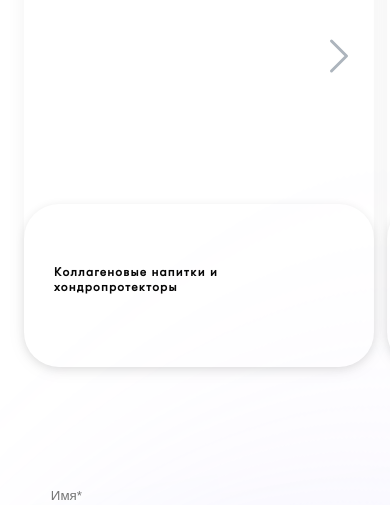
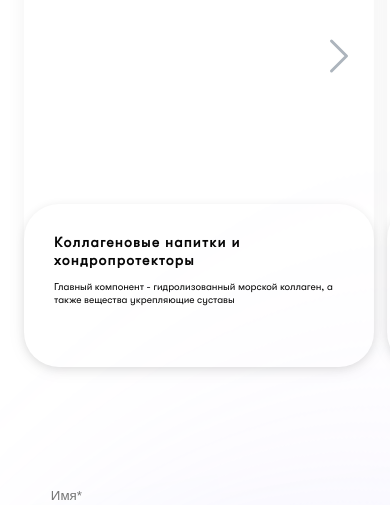
Before and after one commit to seevdev/archie-drinks, a PHP site: page / in a window 390 px wide. Shown: the part 3125-3630 px from the top of the page. Run offline with PHP 8.4, Linux system fonts and the light colour scheme.

Commit message:
New Commit

```diff
--- a/css/queries.css
+++ b/css/queries.css
@@ -225,31 +225,6 @@
     font-size: 1rem;
   }
 
-  .carousel-card {
-    flex: 0 0 200px;
-    width: 200px;
-    height: 220px;
-  }
-  .carousel-card--info {
-    display: flex;
-    justify-content: center;
-    align-items: center;
-  }
-
-  .carousel-card--heading {
-    font-size: 1.8rem;
-    letter-spacing: 1.25%;
-  }
-
-  .carousel-card--content {
-    display: none;
-  }
-  .carousel-card--image {
-    width: 32%;
-  }
-  .carousel-card--heading {
-    font-size: 1.2rem;
-  }
   .products-heading {
     font-size: 2rem;
   }
@@ -536,20 +511,6 @@
     padding-bottom: 9.6rem;
   }
 
-  /* CAROUSEL */
-  .carousel-card {
-    width: 500px;
-    height: 350px;
-  }
-  .carousel-card--image {
-    width: 50%;
-  }
-
-  .cards-container--1,
-  .cards-container--2,
-  .cards-container--3 {
-    gap: 1.2rem;
-  }
   .slider {
     gap: 1.3rem;
     width: max-content;
--- a/index.html
+++ b/index.html
@@ -682,6 +682,85 @@
                 вещества укрепляющие суставы
               </p>
             </div>
+          </div><div class="carousel-card">
+            <img
+              class="carousel-card--image"
+              src="assets/images/C02.svg"
+              alt="baverage-can"
+            />
+            <div class="carousel-card--info">
+              <h4 class="carousel-card--heading">
+                Коллагеновые напитки и хондропротекторы
+              </h4>
+              <p class="carousel-card--content">
+                Главный компонент - гидролизованный морской коллаген, а также
+                вещества укрепляющие суставы
+              </p>
+            </div>
+          </div><div class="carousel-card">
+            <img
+              class="carousel-card--image"
+              src="assets/images/C02.svg"
+              alt="baverage-can"
+            />
+            <div class="carousel-card--info">
+              <h4 class="carousel-card--heading">
+                Коллагеновые напитки и хондропротекторы
+              </h4>
+              <p class="carousel-card--content">
+                Главный компонент - гидролизованный морской коллаген, а также
+                вещества укрепляющие суставы
+              </p>
+            </div>
+          </div>
+
+          <div class="carousel-card">
+            <img
+              class="carousel-card--image"
+              src="assets/images/C02.svg"
+              alt="baverage-can"
+            />
+            <div class="carousel-card--info">
+              <h4 class="carousel-card--heading">
+                Коллагеновые напитки и хондропротекторы
+              </h4>
+              <p class="carousel-card--content">
+                Главный компонент - гидролизованный морской коллаген, а также
+                вещества укрепляющие суставы
+              </p>
+            </div>
+          </div>
+          <div class="carousel-card">
+            <img
+              class="carousel-card--image"
+              src="assets/images/C02.svg"
+              alt="baverage-can"
+            />
+            <div class="carousel-card--info">
+              <h4 class="carousel-card--heading">
+                Коллагеновые напитки и хондропротекторы
+              </h4>
+              <p class="carousel-card--content">
+                Главный компонент - гидролизованный морской коллаген, а также
+                вещества укрепляющие суставы
+              </p>
+            </div>
+          </div>
+          <div class="carousel-card">
+            <img
+              class="carousel-card--image"
+              src="assets/images/C02.svg"
+              alt="baverage-can"
+            />
+            <div class="carousel-card--info">
+              <h4 class="carousel-card--heading">
+                Коллагеновые напитки и хондропротекторы
+              </h4>
+              <p class="carousel-card--content">
+                Главный компонент - гидролизованный морской коллаген, а также
+                вещества укрепляющие суставы
+              </p>
+            </div>
           </div>
           <div class="carousel-card">
             <img
--- a/script.js
+++ b/script.js
@@ -84,7 +84,7 @@
     if (window.innerWidth <= 1108) {
       cardsPerPage = 4;
     }
-    if (window.innerWidth <= 678) {
+    if (window.innerWidth <= 734) {
       cardsPerPage = 3;
     }
     if (window.innerWidth <= 451) {
```
